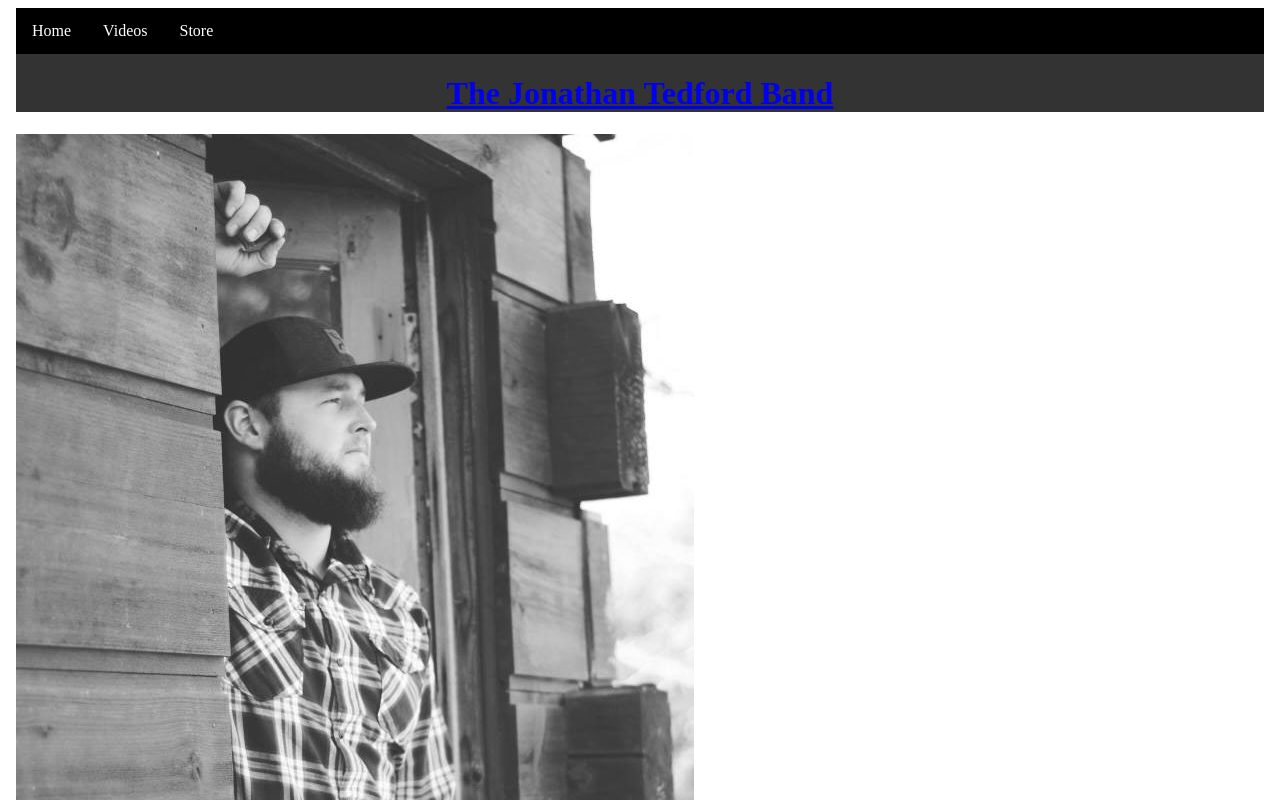
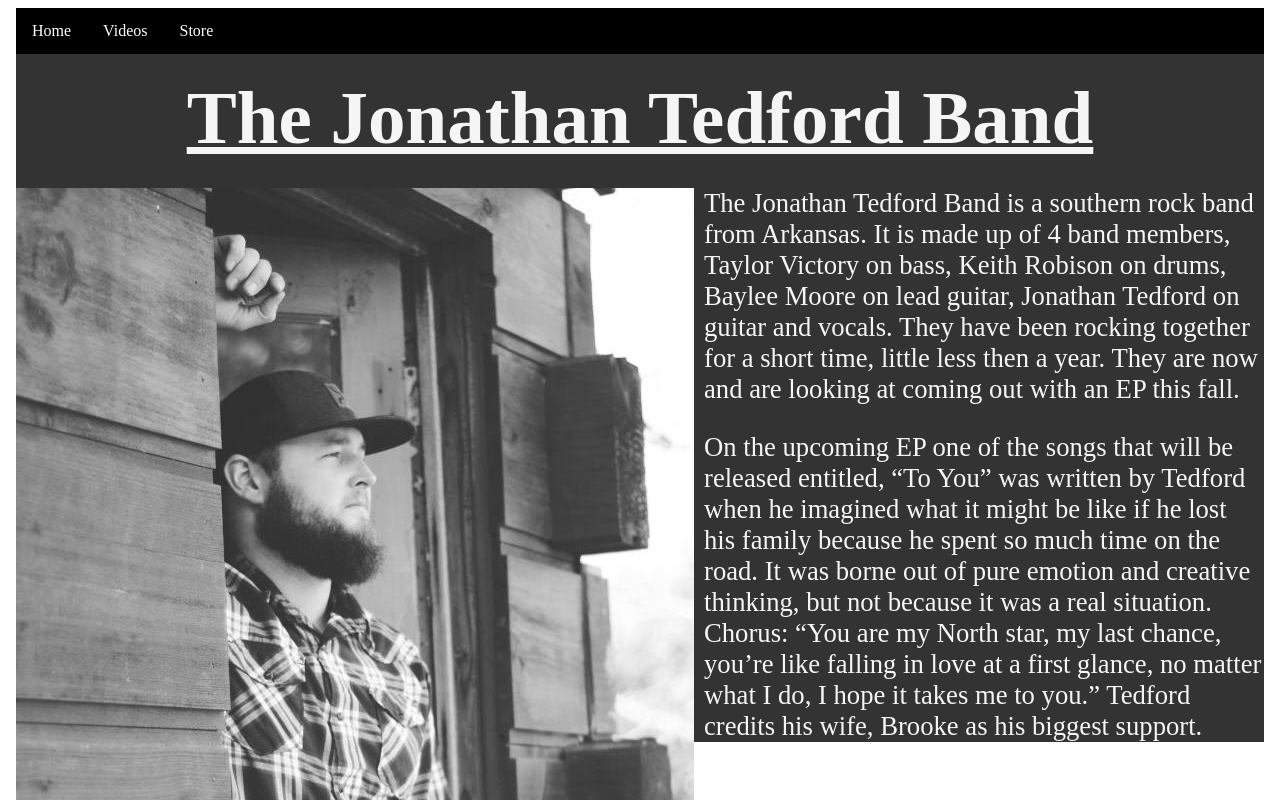
Before and after one commit to ChadBrewer/JonathanTedfordBand, an Angular app: page / in a window 1280 px wide. Shown: the top 800 px of the page. Built offline with nearby package versions, Linux system fonts and the light colour scheme.

Commit message:
working on bio/information splash

```diff
--- a/src/app/app.component.css
+++ b/src/app/app.component.css
@@ -6,10 +6,15 @@
     background-color: black;
 }
 
-#theMan {
-    float: left;
+
+#title {
+    font-size: 75px;
+    color: whitesmoke;
 }
-
+.theLegend {
+    color: whitesmoke;
+    font-size: 20pt;
+}
 body {
     background-color: #333;
 
--- a/src/app/app.component.html
+++ b/src/app/app.component.html
@@ -16,8 +16,10 @@
       </h1>
     </div>
         </div>
-    <div id="theMan">
-        <img src="../assets/JonathanTedfordProfile.jpg">
-    </div>
+    <div>
+            <p class="theLegend"><img src="../assets/JonathanTedfordProfile.jpg" style="float:left;padding-right: 10px"> The Jonathan Tedford Band is a southern rock band from Arkansas.  It is made up of 4 band members, Taylor Victory on bass, Keith Robison on drums, Baylee Moore on lead guitar, Jonathan Tedford on guitar and vocals.  They have been rocking together for a short time, little less then a year. They are now and are looking at coming out with an EP this fall. </p>
+            <p class="theLegend">On the upcoming EP one of the songs that will be released entitled, “To You” was written by Tedford when he imagined what it might be like if he lost his family because he spent so much time on the road. It was borne out of pure emotion and creative thinking, but not because it was a real situation. Chorus: “You are my North star, my last chance, you’re like falling in love at a first glance, no matter what I do, I hope it takes me to you.” Tedford credits his wife, Brooke as his biggest support.</p>
+        </div>
+
     <router-outlet></router-outlet>
     </body>
```
